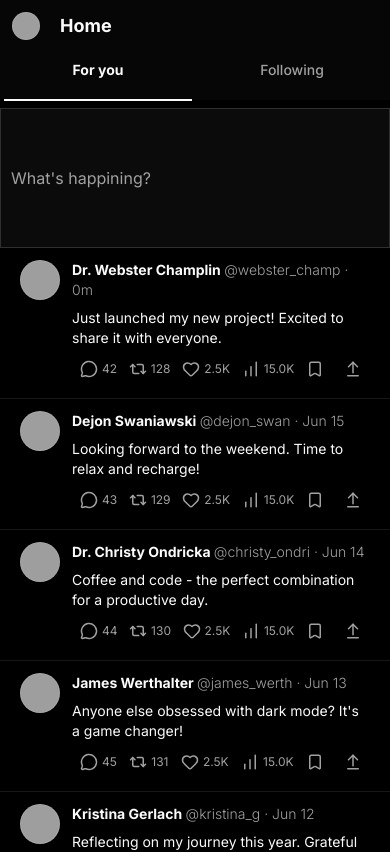
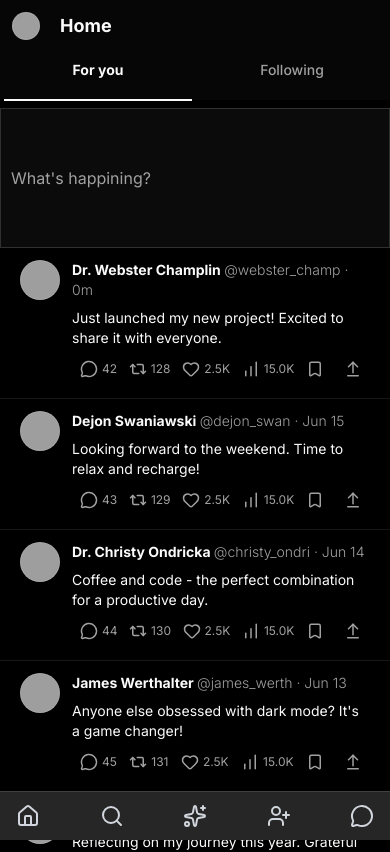
Before and after one commit to gozdekosa/x-clone-ui, a Next.js app: page / in a window 390 px wide. Shown: the top 852 px of the page. Built offline with nearby package versions, Linux system fonts and the light colour scheme; grey boxes are pictures that could not be loaded.

Commit message:
mobile screen show bottom menü

```diff
--- a/src/app/layout.tsx
+++ b/src/app/layout.tsx
@@ -3,6 +3,7 @@ import { Inter } from "next/font/google";
 import "./globals.css";
 import { AppSidebar } from "@/components/layout/Sidebar";
 import { ThemeProvider } from "@/components/providers/theme-provider";
+import MobileBottomBar from "@/components/layout/MobileBottomBar";
 
 const inter = Inter({
   subsets: ["latin"],
@@ -42,6 +43,11 @@ export default function RootLayout({
                         </div>
                       </aside>
 
+                      <div className="md-hidden fixed bottom-1 left-0 right-0 bg-white dark:bg-neutral-800 border-t border-neutral-300 dark:border-neutral-700 z-50">
+                        <MobileBottomBar />
+                      </div>
+
+
                       {children}
 
                   </div>
--- /dev/null
+++ b/src/components/layout/MobileBottomBar.tsx
@@ -0,0 +1,37 @@
+import { Home, MessageCircle, Search, Sparkles, UserPlus } from "lucide-react";
+import Link from "next/link";
+
+const MobileBottomBar = () => {
+    return (
+        <div className="">
+        <div className="max-w-2xl mx-auto">
+            <div className="flex justify-between items-center px-4 py-3">
+                <div className="flex flex-col items-center">
+                    <Link href="/">
+                    <Home className="w-6 h-6 text-gray-800 dark:text-gray-300" />
+                    <span className="text-xs text-gray-800 dark:text-gray-300 sr-only">Home</span>
+                    </Link>
+                </div>
+                <div className="flex flex-col items-center">
+                    <Search className="w-6 h-6 text-gray-800 dark:text-gray-300" />
+                    <span className="text-xs text-gray-800 dark:text-gray-300 sr-only">Explore</span>
+                </div>
+                <div className="flex flex-col items-center">
+                    <Sparkles className="w-6 h-6 text-gray-800 dark:text-gray-300" />
+                    <span className="text-xs text-gray-800 dark:text-gray-300 sr-only">Grok</span>
+                </div>
+                <div className="flex flex-col items-center">
+                    <UserPlus className="w-6 h-6 text-gray-800 dark:text-gray-300" />
+                    <span className="text-xs text-gray-800 dark:text-gray-300 sr-only">Follow</span>
+                </div>
+                <div className="flex flex-col items-center">
+                    <MessageCircle className="w-6 h-6 text-gray-800 dark:text-gray-300" />
+                    <span className="text-xs text-gray-800 dark:text-gray-300 sr-only">Chat</span>
+                </div>
+            </div>
+        </div>
+    </div>
+    );
+}
+
+export default MobileBottomBar;
```
